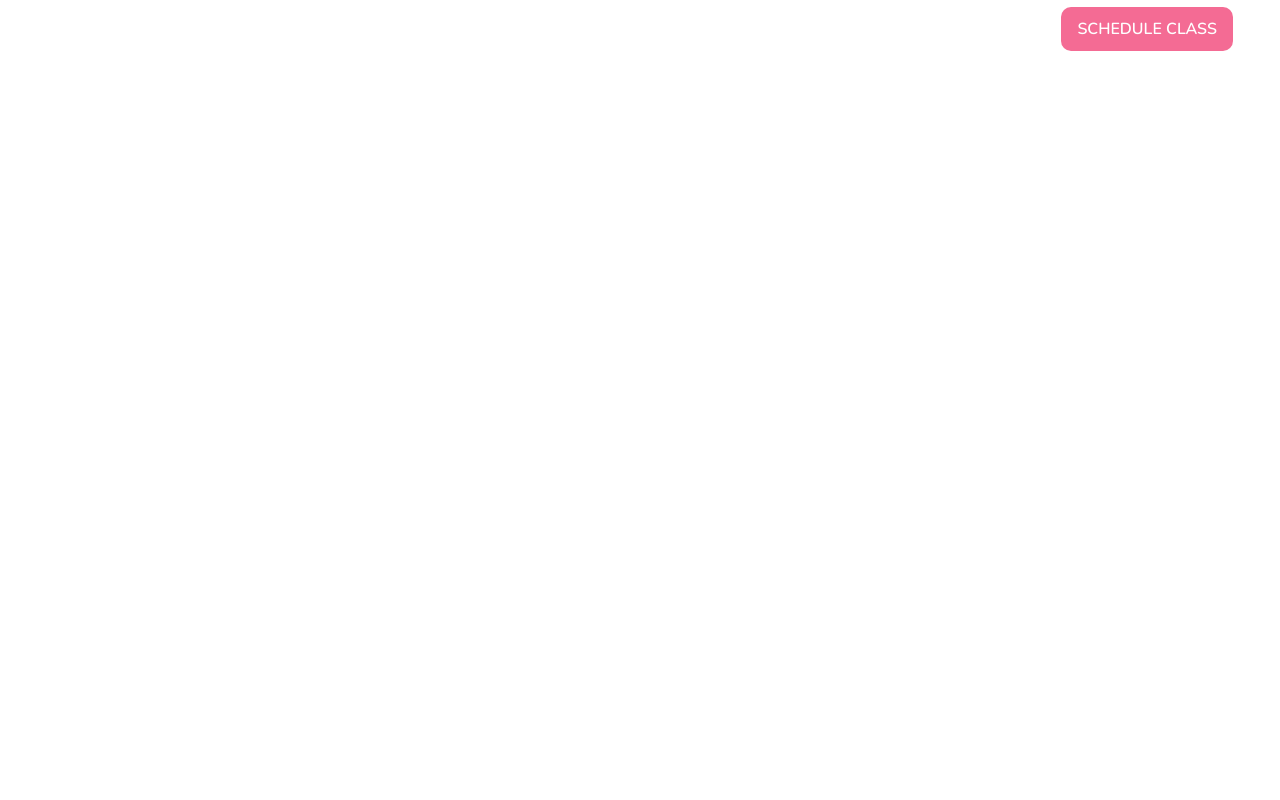
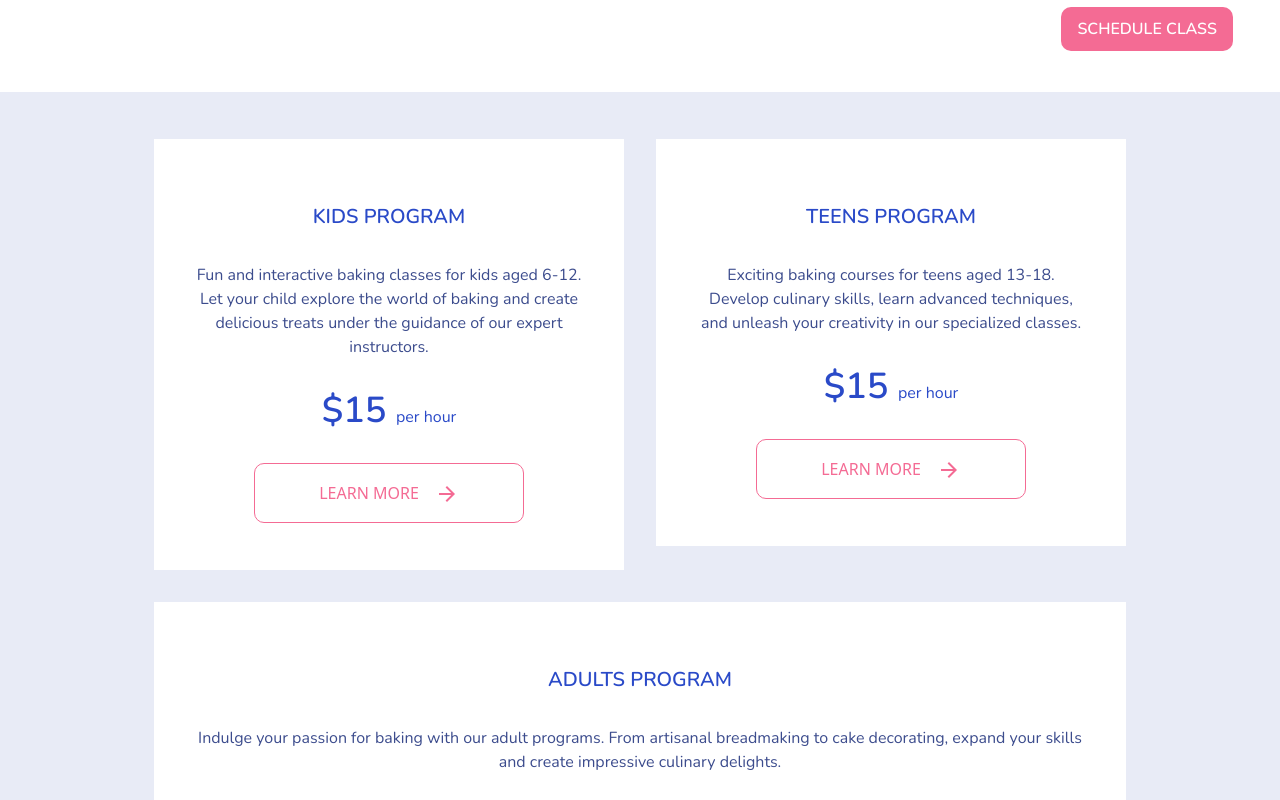
Before and after one commit to Magda78/baking-school-mern, a React (Create React App) app in the folder frontend/: page / in a window 1280 px wide. Shown: the part 900-1700 px from the top of the page. Before the commit the page ends 992 px from the top, so only its background shows below. Built offline with nearby package versions, Linux system fonts and the light colour scheme.

Commit message:
resizing programs

```diff
--- a/frontend/src/App.js
+++ b/frontend/src/App.js
@@ -1,13 +1,15 @@
 import Navbar from './components/navbar';
 import Hero from './components/hero';
 import Booking from './components/booking';
+import Programs from './components/programs';
 
 function App() {
 	return (
-		<div className="max-w-1440px">
+		<div className="max-w-[1440px]">
 			<Navbar />
 			<Hero />
 			<Booking />
+      <Programs />
 		</div>
 	);
 }
--- a/frontend/src/components/navbar.js
+++ b/frontend/src/components/navbar.js
@@ -2,7 +2,7 @@ import ShoppingCartOutlinedIcon from '@mui/icons-material/ShoppingCartOutlined';
 
 function Navbar() {
 	return (
-		<section className="px-[154px] py-[45px] flex flex-row items-center justify-between">
+		<section className="px-[127px] py-[45px] flex flex-row items-center justify-between">
 			<div>
 				<img src="/img/logo.png" alt="logo" />
 			</div>
--- /dev/null
+++ b/frontend/src/components/program.js
@@ -0,0 +1,23 @@
+import ArrowForwardIcon from '@mui/icons-material/ArrowForward';
+
+function Program({ name, description, price }) {
+	return (
+		<section className="pb-[47px] px-[41px] pt-16 bg-white flex flex-col items-center">
+			<h2 className="text-xl uppercase text-dark-blue font-Nunito font-bold mb-8">{name}</h2>
+			<p className="text-base text-very-dark-blue font-Nunito font-normal mb-8 text-center">{description}</p>
+			<p className="text-4xl text-dark-blue font-Nunito font-bold mb-8">
+				${price} <span className="text-base text-dark-blue font-Nunito font-normal">per hour</span>
+			</p>
+			<button
+				type="button"
+				className="flex items-center justify-center text-pink uppercase text-bold text-base border border-pink rounded-[10px] py-4  w-[270px]"
+			>
+				Learn more<span className="ml-4">
+					<ArrowForwardIcon />
+				</span>
+			</button>
+		</section>
+	);
+}
+
+export default Program;
--- /dev/null
+++ b/frontend/src/components/programs.js
@@ -0,0 +1,27 @@
+import { data } from '../data/data';
+import Program from './program';
+
+function Programs() {
+    return (
+      <section className="bg-midium-blue py-[47px] px-[154px] grid sm:grid-cols-1 xl:grid-cols-2 2xl:grid-cols-3 xl:gap-y-8 xl:justify-items-center xl:gap-x-8">
+        {data?.map((item, index) => {
+          return (
+            <div
+              key={item.id}
+              className={`${
+                index === 2 ? 'col-span-2' : 'col-span-1'
+              }`}
+            >
+              <Program
+                name={item.name}
+                description={item.description}
+                price={item.price}
+              />
+            </div>
+          );
+        })}
+      </section>
+    );
+  }
+
+  export default Programs;
--- /dev/null
+++ b/frontend/src/data/data.js
@@ -0,0 +1,25 @@
+const data = [
+	{
+		id: 1,
+		name: 'Kids Program',
+		description:
+        "Fun and interactive baking classes for kids aged 6-12. Let your child explore the world of baking and create delicious treats under the guidance of our expert instructors.",
+		price: 15
+	},
+	{
+		id: 2,
+		name: 'Teens Program',
+		description:
+        "Exciting baking courses for teens aged 13-18. Develop culinary skills, learn advanced techniques, and unleash your creativity in our specialized classes.",
+		price: 15
+	},
+	{
+		id: 3,
+		name: 'Adults Program',
+		description:
+        "Indulge your passion for baking with our adult programs. From artisanal breadmaking to cake decorating, expand your skills and create impressive culinary delights.",
+		price: 15
+	}
+];
+
+export { data };
--- a/frontend/tailwind.config.js
+++ b/frontend/tailwind.config.js
@@ -2,12 +2,20 @@
 module.exports = {
 	content: [ './src/**/*.{js,jsx,ts,tsx}' ],
 	theme: {
+		screens: {
+			sm: '640px', // Small screens (up to 640px)
+			md: '768px', // Medium screens (up to 768px)
+			lg: '1024px', // Large screens (up to 1024px)
+			xl: '1280px', // Extra-large screens (up to 1280px)
+			'2xl': '1440px' // Custom screen size (up to 1440px)
+		},
 		colors: {
 			pink: '#F46B94',
 			white: '#FFFFFF',
 			'dark-blue': '#2A4AC8',
 			'very-dark-blue': '#3C4C8D',
 			'light-blue': '#8AA2FF',
+			'midium-blue': '#E8EBF6',
 			'very-light-blue': '#F0F3FF',
 			'light-pink': '#F395B1'
 		},
```
